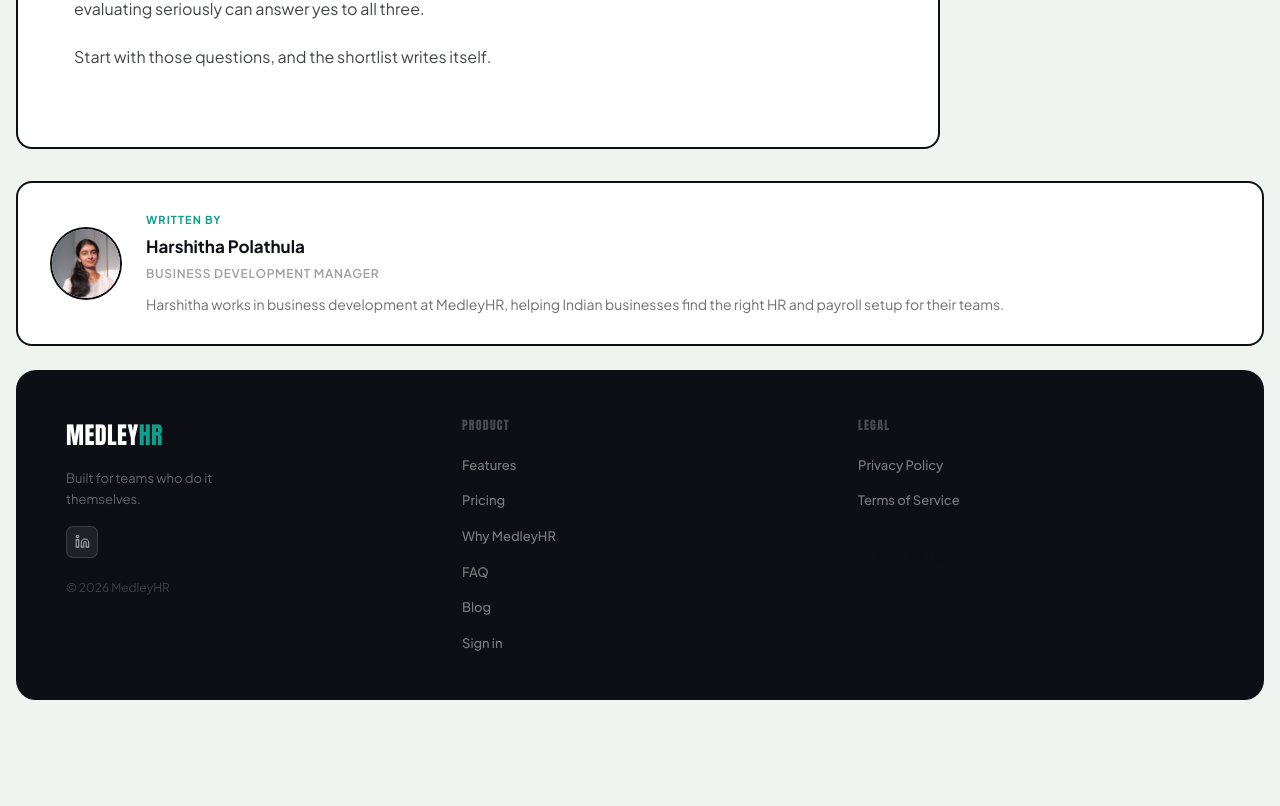
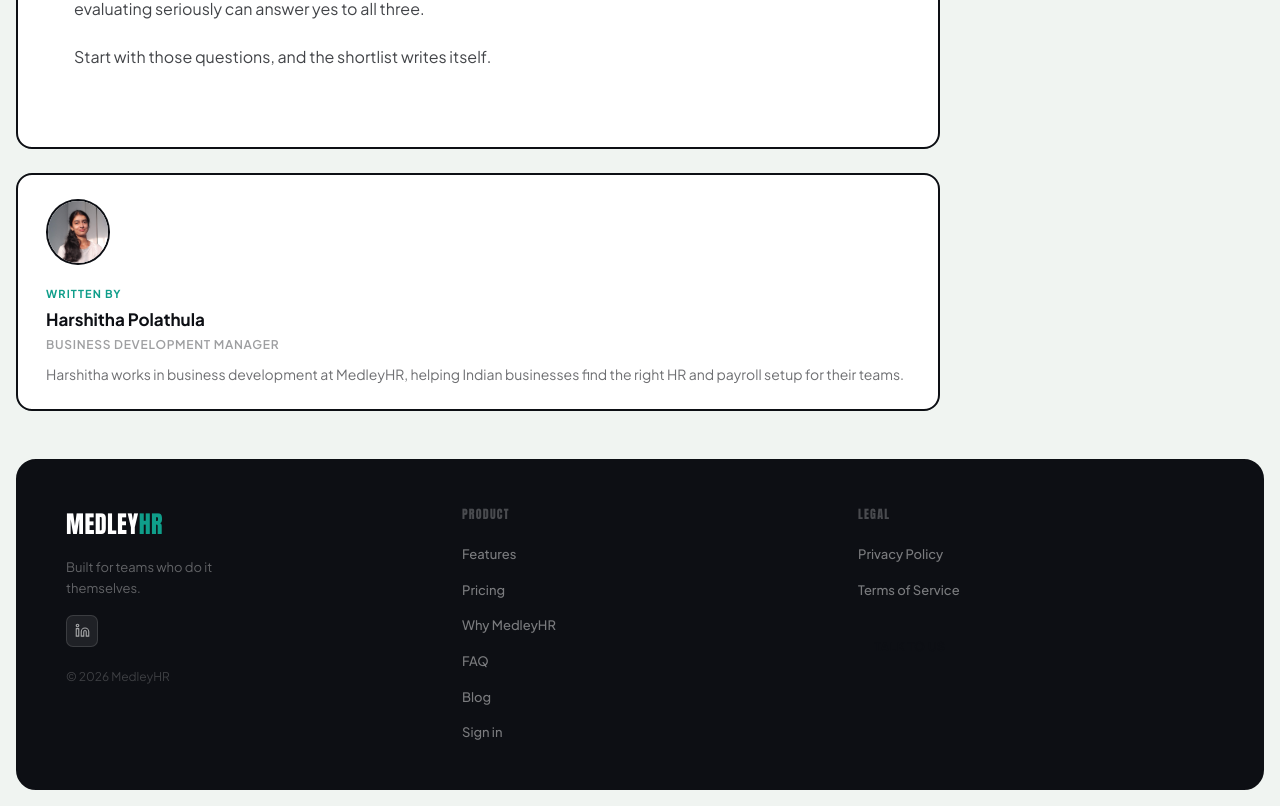
Before and after one commit to thomas-vadakkan-codon/medley-hr-website, a Next.js app: page /blog/cloud-based-hrms-india in a window 1280 px wide. Shown: the part 4201-5007 px from the top of the page. Before the commit the page ends 4917 px from the top, so only its background shows below. Built offline with nearby package versions, Linux system fonts and the light colour scheme.

Commit message:
Author bio width matches content column — reuse blog-article-body grid wrapper

```diff
--- a/app/blog/[slug]/page.jsx
+++ b/app/blog/[slug]/page.jsx
@@ -310,7 +310,7 @@ export default async function ArticlePage({ params }) {
       </div>
 
       {/* Article body */}
-      <div style={{ padding: '40px 16px 32px' }}>
+      <div style={{ padding: '40px 16px 24px' }}>
         <div className="blog-article-body" style={{ maxWidth: 1280, margin: '0 auto' }}>
 
           {/* Main content */}
@@ -398,29 +398,29 @@ export default async function ArticlePage({ params }) {
         </div>
       </div>
 
-      {/* Author bio */}
-      <div style={{ padding: '0 16px 24px' }}>
-        <div style={{ maxWidth: 1280, margin: '0 auto' }}>
+      {/* Author bio — same grid wrapper as article body so card matches content column width */}
+      <div style={{ padding: '0 16px 48px' }}>
+        <div className="blog-article-body" style={{ maxWidth: 1280, margin: '0 auto' }}>
           <div style={{
             background: 'white', borderRadius: 16, border: `2px solid ${DARK}`,
-            padding: '28px 32px', display: 'flex', alignItems: 'center', gap: 24,
+            padding: '24px 28px', display: 'flex', alignItems: 'center', gap: 20,
             flexWrap: 'wrap',
           }}>
             <img
               src={author.photo}
               alt={author.name}
-              width={72}
-              height={72}
+              width={64}
+              height={64}
               style={{ borderRadius: '50%', objectFit: 'cover', flexShrink: 0, border: `2px solid ${DARK}` }}
             />
             <div style={{ minWidth: 0 }}>
               <p style={{ fontSize: 11, fontWeight: 700, letterSpacing: '0.1em', color: TEAL, textTransform: 'uppercase', margin: '0 0 4px' }}>
                 Written by
               </p>
-              <p style={{ fontSize: 17, fontWeight: 700, color: DARK, margin: '0 0 4px' }}>
+              <p style={{ fontSize: 17, fontWeight: 700, color: DARK, margin: '0 0 2px' }}>
                 {author.name}
               </p>
-              <p style={{ fontSize: 12, fontWeight: 600, color: 'rgba(13,15,20,0.4)', margin: '0 0 10px', textTransform: 'uppercase', letterSpacing: '0.06em' }}>
+              <p style={{ fontSize: 12, fontWeight: 600, color: 'rgba(13,15,20,0.4)', margin: '0 0 8px', textTransform: 'uppercase', letterSpacing: '0.06em' }}>
                 {author.role}
               </p>
               <p style={{ fontSize: 14, color: 'rgba(13,15,20,0.6)', lineHeight: 1.6, margin: 0 }}>
```
